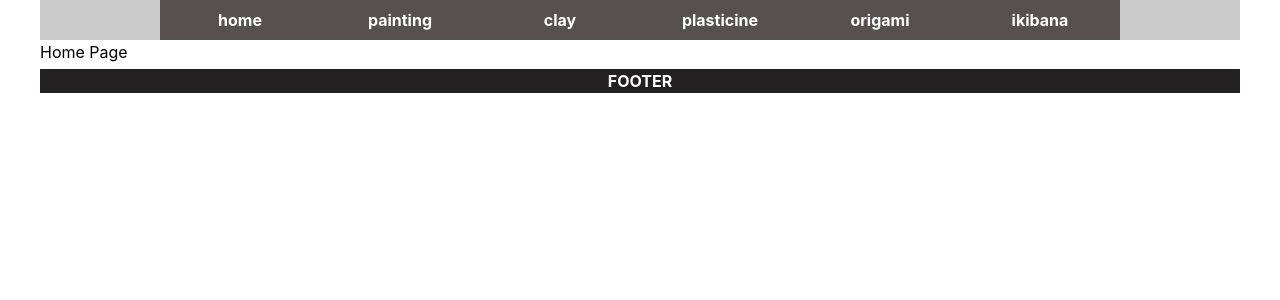
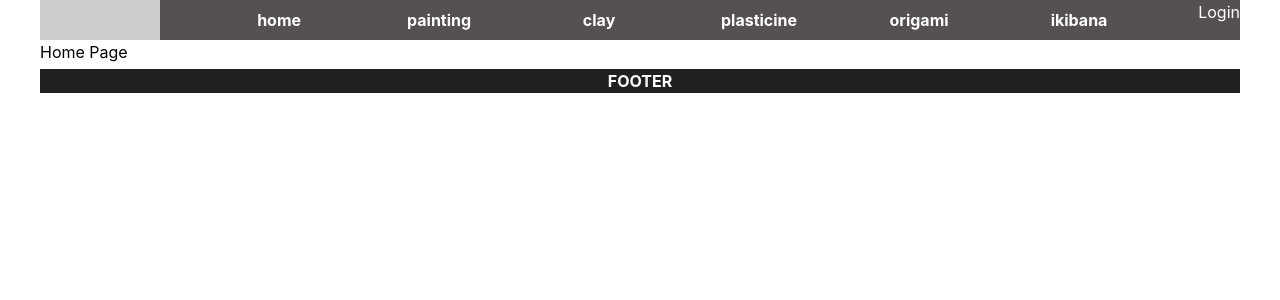
Before and after one commit to rRaijin/JackDaniels, a React (Create React App) app in the folder front-end/: page / in a window 1280 px wide. Shown: the top 300 px of the page. Built offline with nearby package versions, Linux system fonts and the light colour scheme.

Commit message:
some practies

```diff
--- a/front-end/src/components/Avatar.tsx
+++ b/front-end/src/components/Avatar.tsx
@@ -3,14 +3,39 @@ import React from "react";
 
 interface IAvatarProps {
     pictureName?: string;
+    user: any;
 }
 
 
 const AvatarComponent = (props: IAvatarProps) => {
-    const imgSrc = props.pictureName ? `/pictures/foilder/${props.pictureName}` : '/default-avatar.png';
+    const [currentUser, setCurrentUser] = React.useState(props.user);
+    const onLogin = () => {
+        setCurrentUser({
+            avatar: '/default-avatar.png'
+        })
+    };
+    const onLogout = () => {
+        setCurrentUser(null)
+    }
+    console.log(currentUser);
     return (
-        <div className="w-8 h-8">
-            <img className="rounded-full" src={imgSrc} alt="user-avatar" />
+        <div>
+            {
+                currentUser ?
+                    <div>
+                        <div className="w-8 h-8">
+                            <img className="rounded-full" src={currentUser.avatar ? currentUser.avatar : '/default-avatar.png'} alt="user-avatar" />
+                        </div>
+                        <button onClick={onLogout}>
+                            Logout
+                        </button>
+                    </div> :
+                <div>
+                    <button onClick={onLogin}>
+                        Login
+                    </button>
+                </div>
+            }
         </div>
     );
 };
--- a/front-end/src/components/Header.tsx
+++ b/front-end/src/components/Header.tsx
@@ -1,6 +1,7 @@
 import React from 'react';
 
 import MainNavigation from './MainNavigation';
+import AvatarComponent from './Avatar'
 
 
 const Header = () => {
@@ -10,9 +11,7 @@ const Header = () => {
                 <img src='https://via.placeholder.com/200x200' alt='' />
             </div>
             <MainNavigation/>
-            <div className='auth'>
-                <img src='https://via.placeholder.com/200x200' alt='' />
-            </div>
+            <AvatarComponent user={null}/>
         </div>
     );
 };
--- /dev/null
+++ b/front-end/src/components/PaintingComponents/PaintingItem.tsx
@@ -0,0 +1,20 @@
+import React from "react";
+
+interface IPaintingItem {
+    todo: any;
+    src?: string;
+}
+
+
+let PaintingItem = (props: IPaintingItem) => {
+
+    const {todo} = props;
+
+    return (
+        <div key={todo.id}>
+            {todo.title}
+        </div>
+    )
+};
+
+export default PaintingItem;
--- a/front-end/src/components/cards/PreviewCard.tsx
+++ b/front-end/src/components/cards/PreviewCard.tsx
@@ -48,7 +48,7 @@ const PreviewCard = (props: IPreviewCardProps) => {
                     </div>
                     <div className="flex justify-end">
                         <div className="w-2/3 flex items-center justify-end pr-4">
-                            <AvatarComponent />
+                            <AvatarComponent user={null}/>
                             <p className="ml-2">Azovskiy Aiwazovskiy</p>
                         </div>
                     </div>
--- a/front-end/src/pages/Painting.tsx
+++ b/front-end/src/pages/Painting.tsx
@@ -1,17 +1,36 @@
-import React from 'react';
-
+import React, {useEffect, useState} from 'react';
+import PaintingItem from '../components/PaintingComponents/PaintingItem';
 
 interface IPaintingProps {
 
 }
 
 
+
+
 const Painting = (props: IPaintingProps) => {
+
+    const [todos, setTodos] = useState([]);
+
+    useEffect(() => {
+        const getTodos = async () => {
+            const response = await fetch('https://jsonplaceholder.typicode.com/todos');
+            const result = response ? await response.json() : [];
+            setTodos(result.slice(0, 10));
+            console.log(result.slice(0, 10));
+        };
+        getTodos();
+    }, []);
+
+
+
     return (
-        <div className=''>
-            ДЕЛАТЬ ТУТ!
-        </div>
-    );
-}
+            <div>
+                {
+                    todos.map((todo: any) => <PaintingItem todo={todo}/>)
+                }
+            </div>
+        )
+    }
 
 export default Painting;
```
Also changed, not shown: 2 other files (tests, documents, lock files or other folders).
